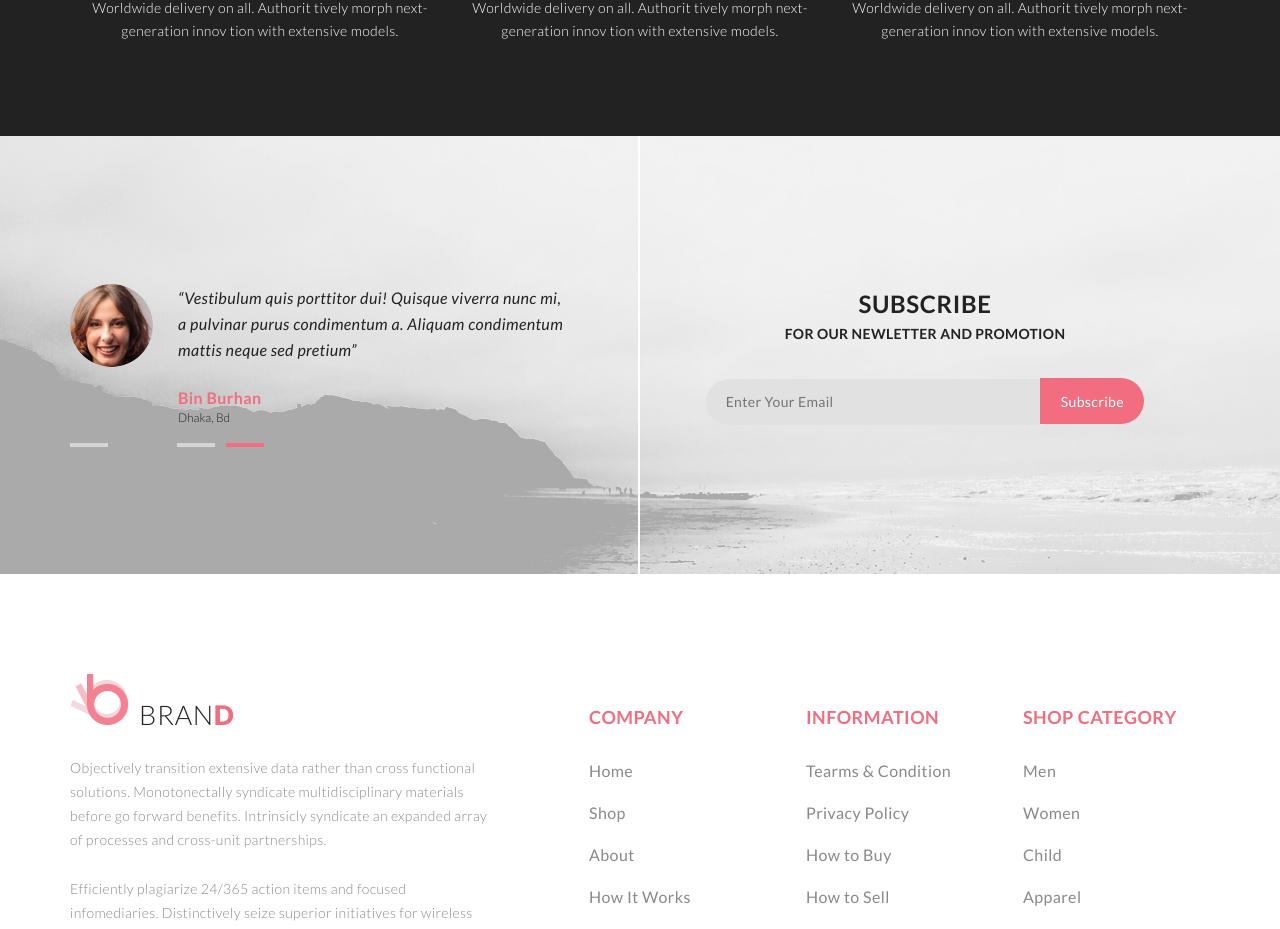
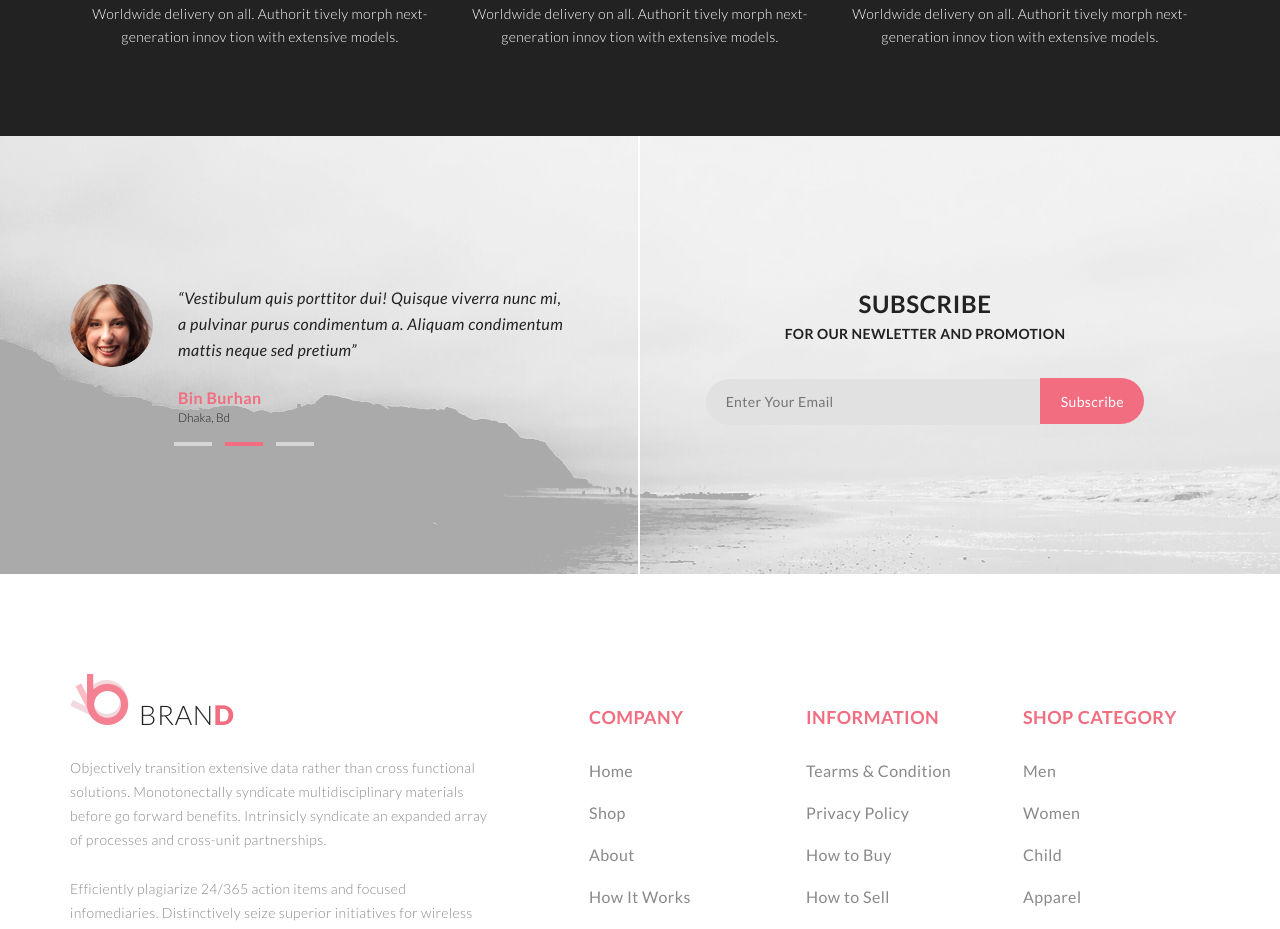
Before and after one commit to Den107/InternetShop-Brend, a plain HTML site: page product.html in a window 1280 px wide. Shown: the part 2171-3100 px from the top of the page. Drawn offline with Linux system fonts and the light colour scheme.

Commit message:
сделал кнопки будущего слайдера в футере

```diff
--- a/SCSS/_footer.scss
+++ b/SCSS/_footer.scss
@@ -3,6 +3,7 @@
     margin-top: 100px;
     background: url("../image/index/subscribe-bg.png") no-repeat, $colorShadow;
     background-size: cover;
+    background-position-y: bottom;
     background-blend-mode: lighten;
     &__flex {
         display: flex;
@@ -101,21 +102,23 @@
             background-color: $colorHoverButton;
         }
     }
-    &__line1 {
+    &__lines {
+        min-width: 140px;
+        display: flex;
+        justify-content: space-between;
         position: absolute;
-        top: 307px;
-        left: 107px;
+        top: 306px;
+        left: 104px;
     }
-
-    &__line2 {
-        position: absolute;
-        top: 307px;
-        left: 156px;
-    }
-    &__line3 {
-        position: absolute;
-        top: 307px;
-        left: 210;
+    &__line {
+        width: 38px;
+        height: 4px;
+        background-image: url("../image/index/white_line_sub.png");
+        &--active {
+            width: 38px;
+            height: 4px;
+            background-image: url("../image/index/red_line_sub.png");
+        }
     }
 }
 .information {
--- a/SCSS/style-product.scss
+++ b/SCSS/style-product.scss
@@ -342,8 +342,8 @@
     }
 
     &__image {
-        width: 45px;
-        height: 32px;
+        width: 58px;
+        height: 45px;
         object-fit: contain;
     }
 
--- a/SCSS/style-singlePage.scss
+++ b/SCSS/style-singlePage.scss
@@ -142,7 +142,7 @@
         font-size: 13px;
         line-height: 24px;
         font-weight: 400;
-        color: $colorOfI;
+        color: $buttonCheckout;
         & option {
             color: $secondColor;
         }
--- a/product.html
+++ b/product.html
@@ -625,9 +625,11 @@
                         <p class="subscribe__name">Bin Burhan</p>
                         <p class="subscribe__rename">Dhaka, Bd</p>
                     </div>
-                    <img class="subscribe__line1" src="image/index/white_line_sub.png" alt="">
-                    <img class="subscribe__line2" src="image/index/red_line_sub.png" alt="">
-                    <img class="subscribe__line3" src="image/index/white_line_sub.png" alt="">
+                    <div class="subscribe__lines">
+                        <button class="subscribe__line"> </button>
+                        <button class="subscribe__line--active"></button>
+                        <button class="subscribe__line"></button>
+                    </div>
                 </div>
                 <div class="subscribe__right">
                     <h5 class="subscribe__label">Subscribe</h5>
```
Also changed, not shown: checkout.html (+5 -3 lines), index.html (+5 -3 lines), shoppingCart.html (+5 -3 lines), singlePage.html (+5 -3 lines), css/style-checkout.css, css/style-index.css, css/style-product.css, css/style-shoppingCart.css, css/style-singlePage.css.
